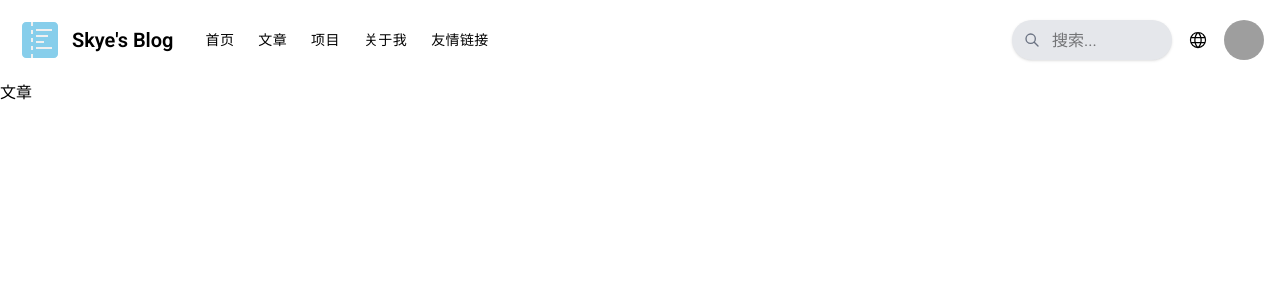
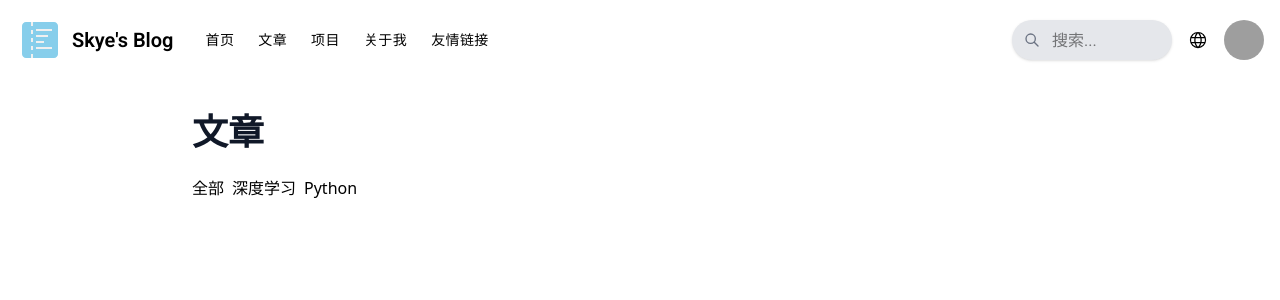
Before and after one commit to Situda/blog-together-frontend, a React (Vite) app in the folder blog_frontend/: page /articles in a window 1280 px wide. Shown: the top 300 px of the page. Built offline with nearby package versions, Linux system fonts and the light colour scheme; grey boxes are pictures that could not be loaded; a web font is replaced by a local one.

Commit message:
为文章集和项目集页面的标题和标签初步添加了样式

```diff
--- /dev/null
+++ b/blog_frontend/src/components/Contents.tsx
@@ -0,0 +1,26 @@
+// 文章/项目展示区域
+
+interface ContentProps {
+  contentType: string
+  children?: React.ReactNode
+  tags?: string[]
+}
+
+function Contents(props: ContentProps) {
+  return (
+    <div className="flex-grow container mx-auto px-4 py-8">
+      <div className="max-w-4xl mx-auto">
+        <h1 className="text-4xl font-bold text-gray-900 dark:text-white mb-6">{props.contentType}</h1>
+        <ul className="flex flex-wrap gap-2 mb-8">
+          <li className="">全部</li>
+          <li>深度学习</li>
+          <li>Python</li>
+        </ul>
+        <ul className="contents">
+        </ul>
+      </div>
+    </div>
+  )
+}
+
+export default Contents;
--- a/blog_frontend/src/pages/Articles.tsx
+++ b/blog_frontend/src/pages/Articles.tsx
@@ -1,4 +1,5 @@
 // 文章集页
+import Contents from "../components/Contents"
 import NavBar from "../components/NavBar"
 
 function Articles() {
@@ -8,7 +9,7 @@ function Articles() {
         <NavBar />
       </header>
       <main>
-        文章
+        <Contents contentType="文章"/>
       </main>
       <footer></footer>
     </>
--- a/blog_frontend/src/pages/Projects.tsx
+++ b/blog_frontend/src/pages/Projects.tsx
@@ -1,4 +1,5 @@
 // 项目集页
+import Contents from "../components/Contents";
 import NavBar from "../components/NavBar";
 
 function Projects() {
@@ -8,7 +9,7 @@ function Projects() {
         <NavBar />
       </header>
       <main>
-        项目
+        <Contents contentType="项目"/>
       </main>
       <footer></footer>
     </>
--- a/blog_frontend/src/routes/routes.tsx
+++ b/blog_frontend/src/routes/routes.tsx
@@ -4,7 +4,7 @@ import Home from '../pages/Home';
 import Articles from '../pages/Articles';
 import Projects from '../pages/Projects';
 import About from '../pages/About';
-import Friends from '../pages/friends';
+import Friends from '../pages/Friends';
 
 
 
```
